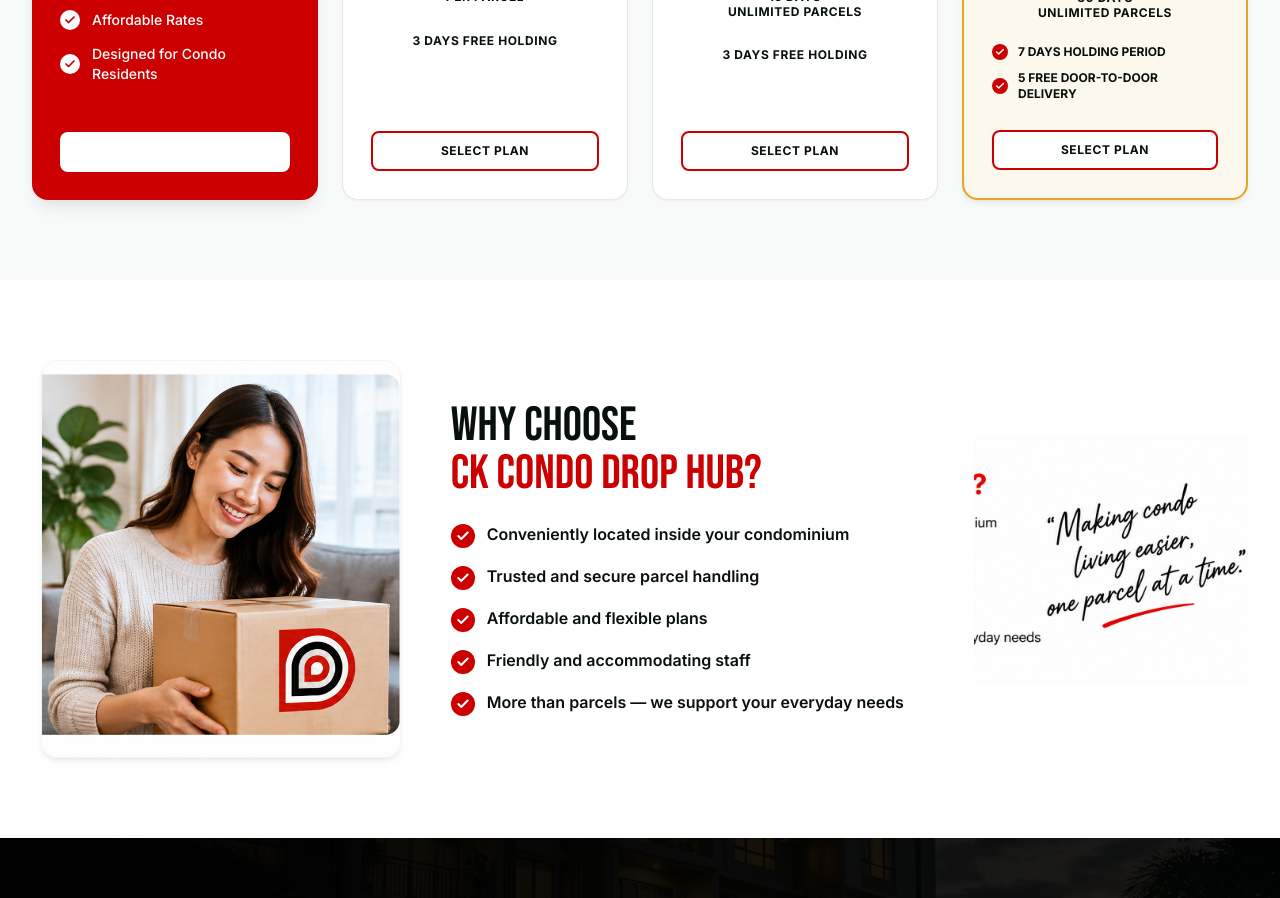
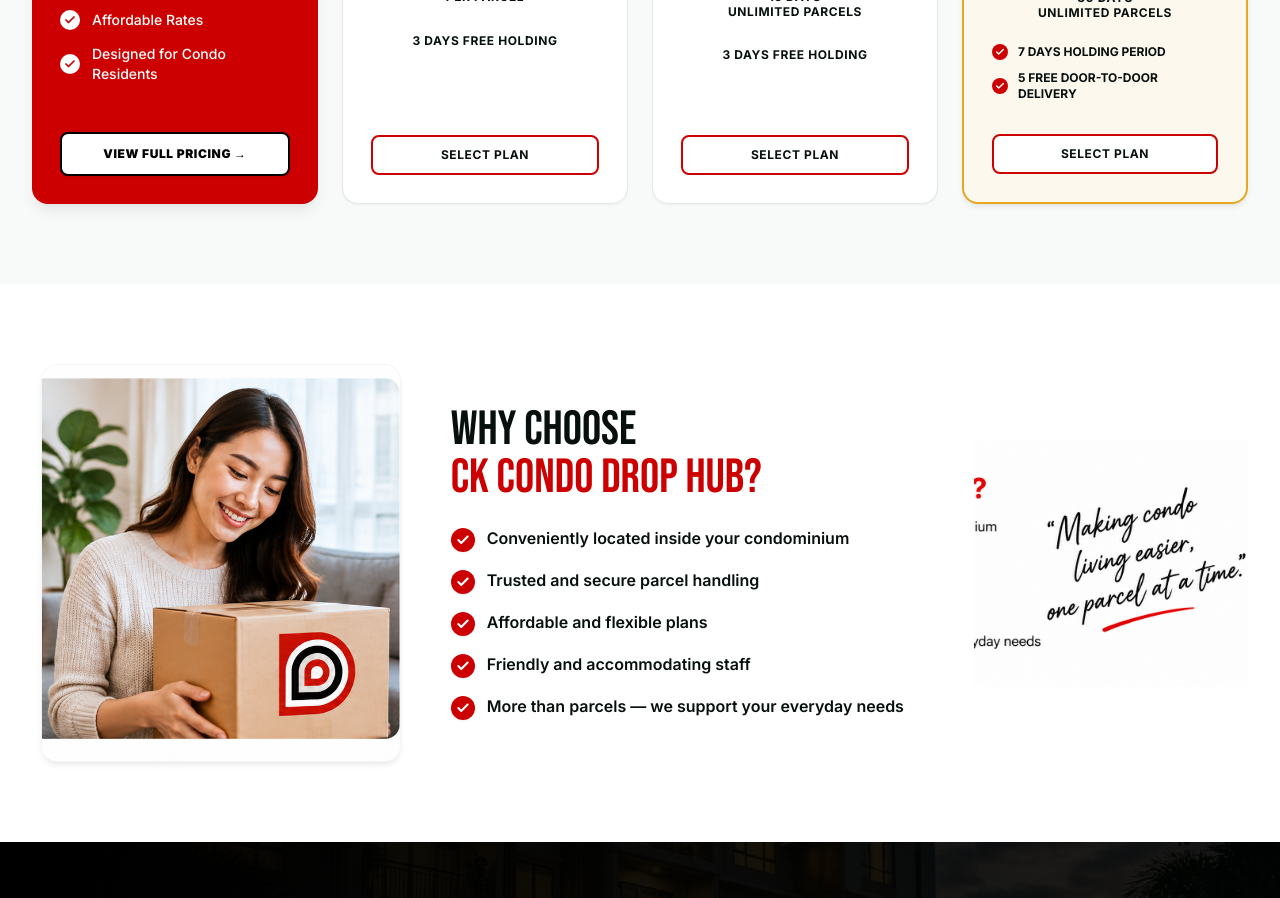
Before and after one commit to FredricksonAcorda/ck-condo-drop-hub, a Next.js app: page / in a window 1280 px wide. Shown: the part 2100-2998 px from the top of the page. Built offline with nearby package versions, Linux system fonts and the light colour scheme.

Commit message:
fix(pricing): apply explicit black font color and black border to View Full Pricing CTA

```diff
--- a/src/app/(public)/page.tsx
+++ b/src/app/(public)/page.tsx
@@ -386,9 +386,12 @@ function PricingSection() {
             {/* View Full Pricing CTA */}
             <Link
               href="/#pricing"
-              className="w-full py-3 bg-white text-black font-extrabold text-xs uppercase tracking-wider rounded-lg text-center hover:bg-gray-100 hover:text-black transition-colors shadow-sm flex items-center justify-center gap-1.5 mt-6"
+              style={{ color: "#000000", borderColor: "#000000" }}
+              className="w-full py-3 bg-white !text-black !border-black border-2 border-black font-extrabold text-xs uppercase tracking-wider rounded-lg text-center hover:bg-gray-100 transition-colors shadow-sm flex items-center justify-center gap-1.5 mt-6"
             >
-              VIEW FULL PRICING →
+              <span style={{ color: "#000000" }} className="!text-black font-black">
+                VIEW FULL PRICING →
+              </span>
             </Link>
           </div>
 
```
